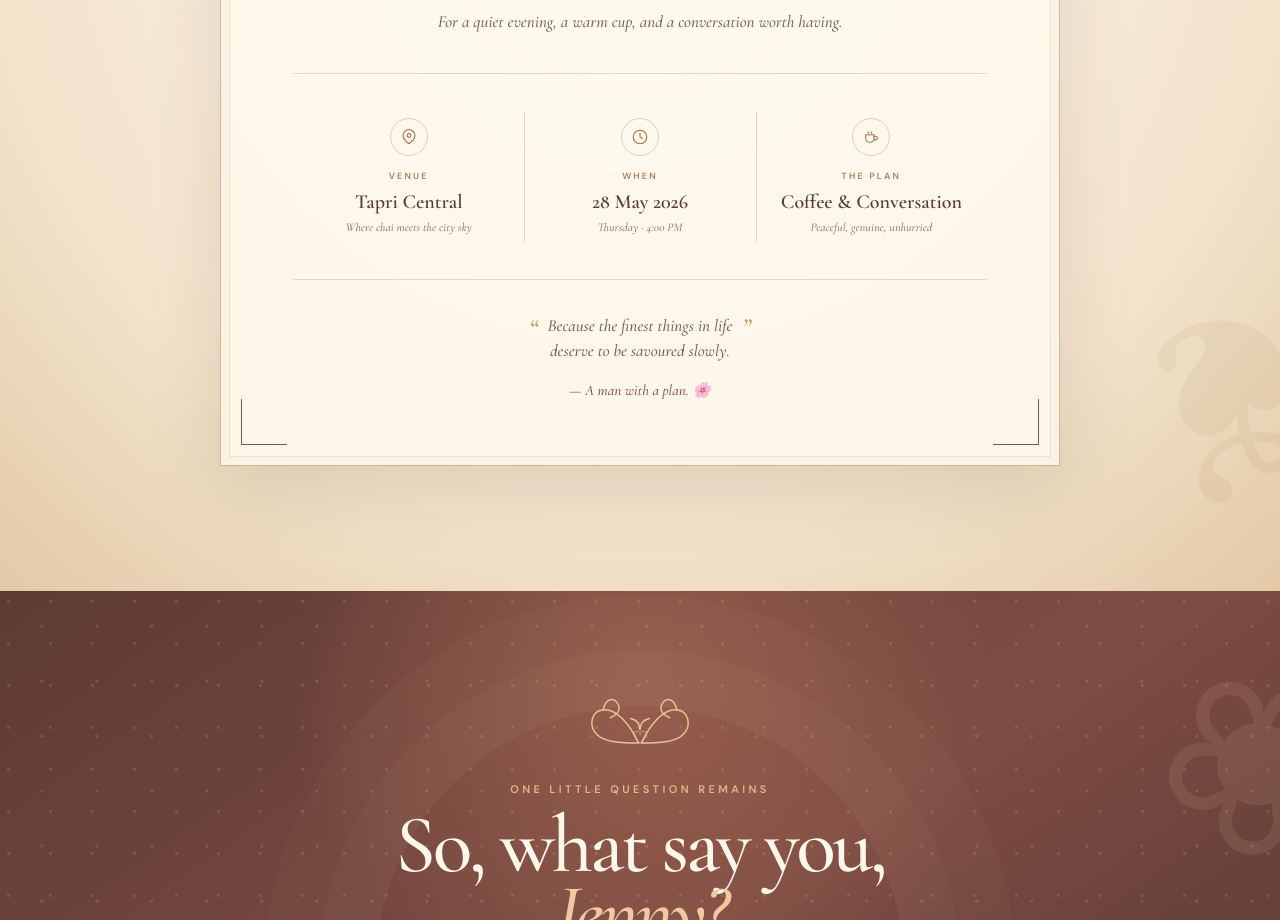
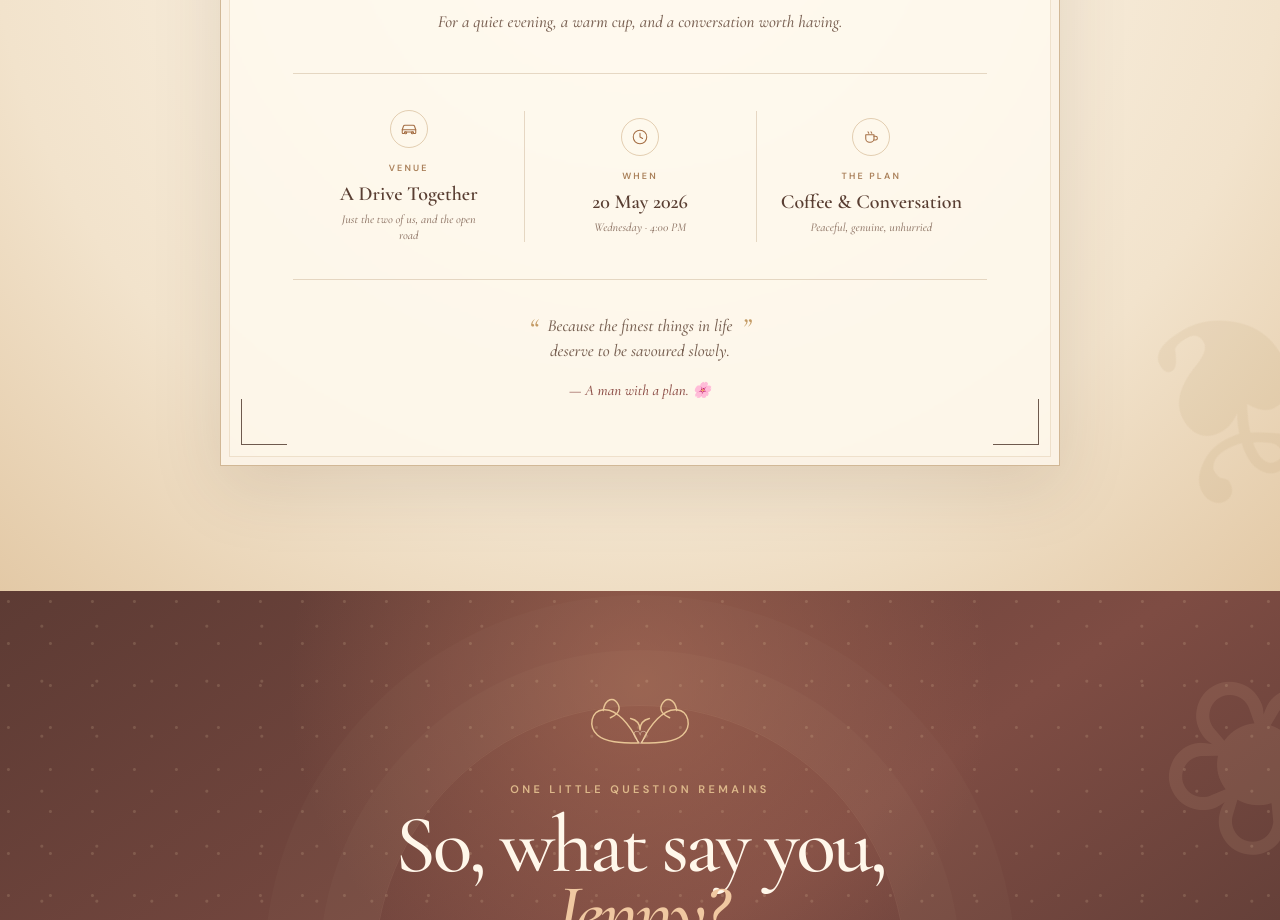
Before and after one commit to durgagaur6/thailand, a website: page index.html in a window 1280 px wide. Shown: the part 3148-4068 px from the top of the page. Drawn offline with nearby package versions, Linux system fonts and the light colour scheme.

Commit message:
Change invitation to a drive together on 20 May 2026

```diff
--- a/index.html
+++ b/index.html
@@ -130,19 +130,19 @@
         <div class="invite-details">
           <div class="detail-item">
             <span class="detail-icon" aria-hidden="true">
-              <svg viewBox="0 0 24 24"><path d="M20 10c0 5-8 11-8 11S4 15 4 10a8 8 0 1 1 16 0Z"/><circle cx="12" cy="10" r="2.5"/></svg>
+              <svg viewBox="0 0 24 24"><path d="M3 13l1.6-4.7A2 2 0 0 1 6.5 7h11a2 2 0 0 1 1.9 1.3L21 13"/><path d="M3 13h18v4a1 1 0 0 1-1 1h-1a1 1 0 0 1-1-1v-1H6v1a1 1 0 0 1-1 1H4a1 1 0 0 1-1-1v-4Z"/><circle cx="7.5" cy="17" r="1.4"/><circle cx="16.5" cy="17" r="1.4"/></svg>
             </span>
             <span class="detail-label">Venue</span>
-            <strong>Tapri Central</strong>
-            <small>Where chai meets the city sky</small>
+            <strong>A Drive Together</strong>
+            <small>Just the two of us, and the open road</small>
           </div>
           <div class="detail-item">
             <span class="detail-icon" aria-hidden="true">
               <svg viewBox="0 0 24 24"><circle cx="12" cy="12" r="9"/><path d="M12 7v5l3.5 2"/></svg>
             </span>
             <span class="detail-label">When</span>
-            <strong><time datetime="2026-05-28T16:00">28 May 2026</time></strong>
-            <small>Thursday · 4:00 PM</small>
+            <strong><time datetime="2026-05-20T16:00">20 May 2026</time></strong>
+            <small>Wednesday · 4:00 PM</small>
           </div>
           <div class="detail-item">
             <span class="detail-icon" aria-hidden="true">
```
